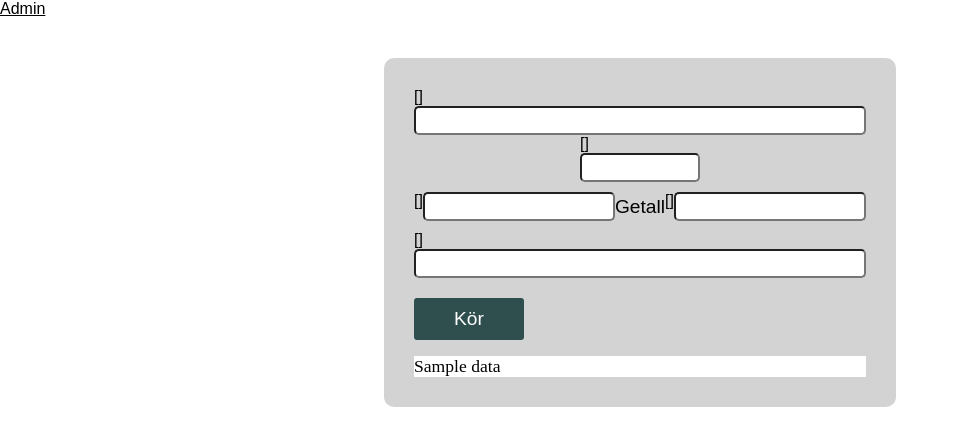
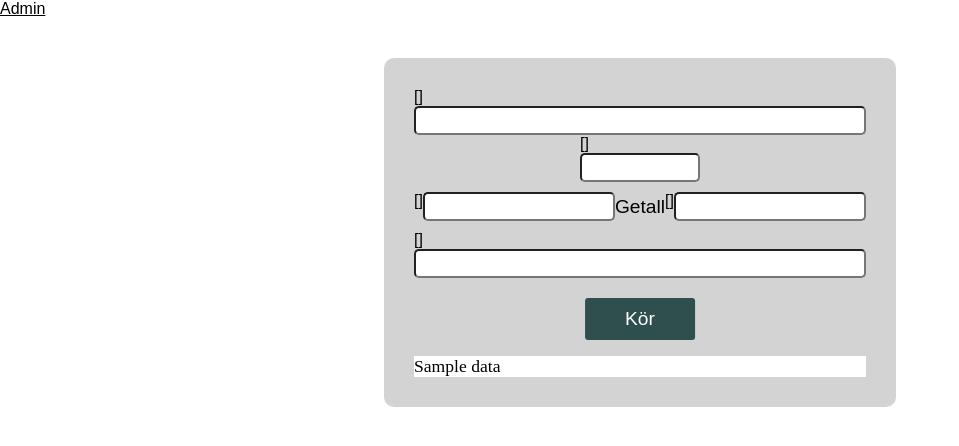
Before and after one commit to NicUll/jsonDecode, a Django app: template templates/relreq/index.html in a window 1280 px wide. Shown: the top 446 px of the page, without its empty margins (0-959 px from the left). Run offline with Django 3.2, Linux system fonts and the light colour scheme; the template is opened without the code that fills it: most values are stand-ins (such as "Sample title", 1, 10 or a date in 2020); form fields are guessed from the names that the template uses.

```diff
--- a/relreq/static/relreq/style.css
+++ b/relreq/static/relreq/style.css
@@ -66,6 +66,9 @@ input[type=text]{
 }
 
 input[type=submit]{
+    position: relative;
+    left: 50%;
+    transform: translate(-50%);
     padding: 10px 40px;
     font-family: Arial;
     font-size: 1.2em;
```
